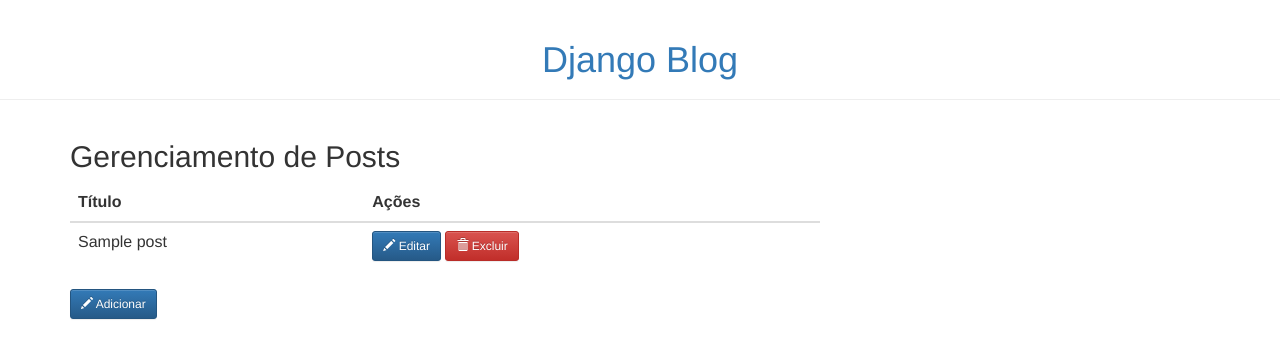
After one commit to FRModena/my-first-blog, a Django app: page /post/management/ in a window 1280 px wide. The commit adds this page. Shown: the top 359 px of the page. Run offline with Django 5.2, Linux system fonts and the light colour scheme; tables that the repository leaves empty hold one stand-in row (values such as "Sample post"); some libraries are stand-ins or nearby versions.

Commit message:
feat: Adicionando CRUD ao site do blog.

```diff
--- a/blog/models.py
+++ b/blog/models.py
@@ -10,6 +10,9 @@
     created_date = models.DateTimeField(default=timezone.now)
     published_date = models.DateTimeField(default=timezone.now)
 
+    class Meta:
+        ordering = ['published_date',]
+
     def publish(self):
         self.published_date = timezone.now()
         self.save()
--- a/blog/templates/blog/base.html
+++ b/blog/templates/blog/base.html
@@ -9,8 +9,8 @@
     </head>
     <body>
         <div class="page-header">
-            {% if user.is_autheticated %}
-                <a href="{% url 'post_new' %}" class="top-menu"><span class="glyphicon glyphicon-plus"></span></a>
+            {% if user.is_authenticated %}
+                <a href="{% url 'post_management' %}" class="top-menu"><span class="glyphicon glyphicon-plus"></span></a>
             {% endif %}
             <h1><a href="/"><center>Django Blog</center></a></h1>
         </div>
@@ -22,5 +22,7 @@
                 </div>
             </div>
         </div>
+        <script src="//ajax.googleapis.com/ajax/libs/jquery/1.11.1/jquery.min.js"></script>
+        <script src="//maxcdn.bootstrapcdn.com/bootstrap/3.2.0/js/bootstrap.min.js"></script>
     </body>
 </html>
--- a/blog/templates/blog/post_detail.html
+++ b/blog/templates/blog/post_detail.html
@@ -7,7 +7,7 @@
                 {{ post.published_date }}
             </div>
         {% endif %}
-        {% if user.is_autheticated %}
+        {% if user.is_authenticated %}
             <a class="btn btn-default" href="{% url 'post_edit' pk=post.pk %}"><span class="glyphicon glyphicon-pencil"></span></a>
         {% endif %}
             <h2>{{ post.title }}</h2>
--- /dev/null
+++ b/blog/templates/blog/post_management.html
@@ -0,0 +1,63 @@
+{% extends 'blog/base.html' %}
+
+{% block content %}
+    <h2>Gerenciamento de Posts</h2>
+
+    {% if posts %}
+        <table class="table">
+            <thead>
+                <tr>
+                    <th>Título</th>
+                    <th>Ações</th>
+                </tr>
+            </thead>
+            <tbody>
+                {% for post in posts %}
+                <tr>
+                    <td>{{ post.title }}</td>
+                    <td>
+                        <a href="{% url 'post_edit' pk=post.pk %}" class="btn btn-primary btn-sm">
+                            <span class="glyphicon glyphicon-pencil"></span> Editar
+                        </a>
+
+                        <button type="button" class="btn btn-danger btn-sm" data-toggle="modal" data-target="#deleteModal{{ post.pk }}">
+                            <span class="glyphicon glyphicon-trash"></span> Excluir
+                        </button>
+
+                        <div class="modal fade" id="deleteModal{{ post.pk }}" tabindex="-1" role="dialog" aria-labelledby="deleteModalLabel{{ post.pk }}">
+                            <div class="modal-dialog" role="document">
+                              <div class="modal-content">
+                                <div class="modal-header">
+                                  <button type="button" class="close" data-dismiss="modal" aria-label="Close">
+                                    <span aria-hidden="true">&times;</span>
+                                  </button>
+                                  <h4 class="modal-title" id="deleteModalLabel{{ post.pk }}">Confirmar Exclusão</h4>
+                                </div>
+                                <div class="modal-body">
+                                  <p>Tem certeza que deseja excluir o post "<strong>{{ post.title }}</strong>"?</p>
+                                </div>
+                                <div class="modal-footer">
+                                  <button type="button" class="btn btn-default" data-dismiss="modal">Cancelar</button>
+                                  <form method="POST" action="{% url 'post_delete' pk=post.pk %}" style="display: inline;">
+                                    {% csrf_token %}
+                                    <button type="submit" class="btn btn-danger">
+                                        <span class="glyphicon glyphicon-trash"></span> Sim, excluir
+                                    </button>
+                                  </form>
+                                </div>
+                              </div>
+                            </div>
+                          </div>
+                    </td>
+                </tr>
+                {% endfor %}
+            </tbody>
+        </table>
+    {% else %}
+        <p>Nenhum post encontrado.</p>
+    {% endif %}
+
+    <a href="{% url 'post_new' %}" class="btn btn-primary btn-sm">
+        <span class="glyphicon glyphicon-pencil"></span> Adicionar
+    </a>
+{% endblock %}
--- a/blog/urls.py
+++ b/blog/urls.py
@@ -6,4 +6,6 @@
     path('post/<int:pk>/', views.post_detail, name='post_detail'),
     path('post/new/', views.post_new, name='post_new'),
     path('post/<int:pk>/edit/', views.post_edit, name='post_edit'),
+    path('post/management/', views.post_management, name='post_management'),
+    path('post/<int:pk>/delete/', views.post_delete, name='post_delete'),
 ]
--- a/blog/views.py
+++ b/blog/views.py
@@ -5,7 +5,7 @@
 
 
 def post_list(request):
-    posts = Post.objects.filter(published_date__lte=timezone.now()).order_by('published_date')
+    posts = Post.objects.filter(published_date__lte=timezone.now())
     return render(request, 'blog/post_list.html', {'posts': posts})
 
 def post_detail(request, pk):
@@ -34,7 +34,17 @@
              post.author = request.user
              post.published_date = timezone.now()
              post.save()
-             return redirect('post_detail', pk=post.pk)
+             return redirect('post_management',)
      else:
          form = PostForm(instance=post)
      return render(request, 'blog/post_edit.html', {'form': form})
+
+def post_management(request):
+    posts = Post.objects.filter(published_date__lte=timezone.now())
+    return render(request, 'blog/post_management.html', {'posts': posts})
+
+def post_delete(request, pk):
+    post = get_object_or_404(Post, pk=pk)
+    if request.method in ("POST", "DELETE"):
+        post.delete()
+    return redirect('post_management',)
```
Also changed, not shown: blog/templates/blog/post_delete_confirm.html (added, +13 -0 lines).
